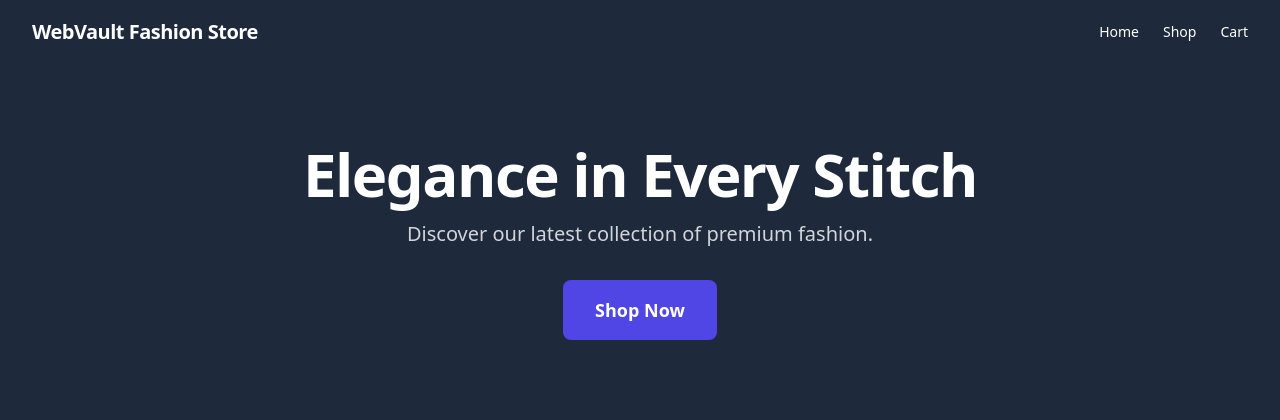
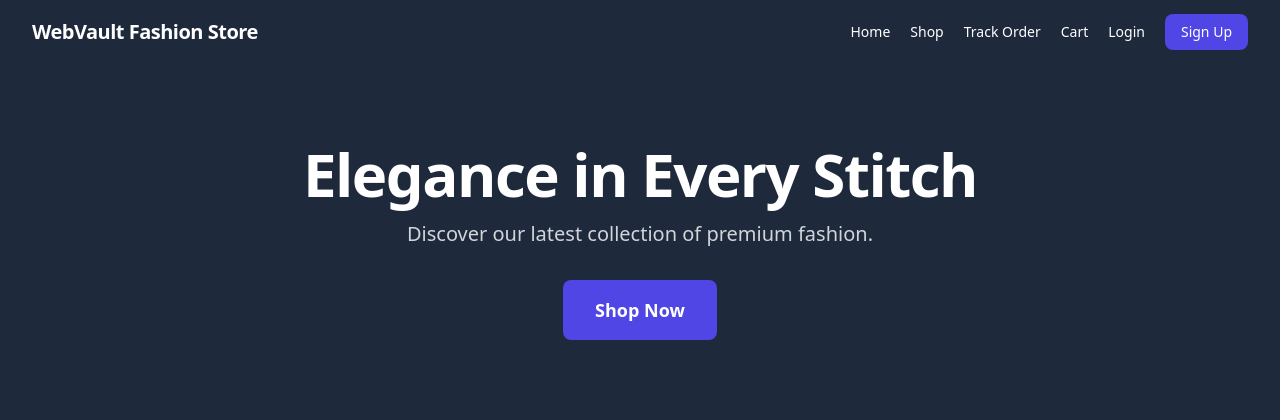
Before and after one commit to Rayflex189/webvault-fashion-commerce, a Django app: page / in a window 1280 px wide. Shown: the top 420 px of the page. Run offline with Django 5.2, Linux system fonts and the light colour scheme; data comes from the database, SQL or seed files in the repository; some libraries are stand-ins or nearby versions.

Commit message:
Update base.html
Save

```diff
--- a/templates/base.html
+++ b/templates/base.html
@@ -30,17 +30,34 @@
                     <span class="font-bold text-xl tracking-tight">{{ store.store_name }}</span>
                 {% endif %}
             </div>
-            <div class="flex gap-6 text-sm font-medium items-center">
+            <div class="flex gap-5 text-sm font-medium items-center">
     <a href="/" class="hover:text-gray-300 transition">Home</a>
     <a href="/shop/" class="hover:text-gray-300 transition">Shop</a>
+    <a href="{% url 'orders:track' %}" class="hover:text-gray-300 transition hidden sm:inline">Track Order</a>
     <a href="{% url 'orders:cart' %}" class="relative hover:text-gray-300 transition">
         Cart
         {% if cart_count > 0 %}
             <span class="absolute -top-2 -right-4 bg-[var(--primary-color)] text-white text-[10px] font-bold w-5 h-5 rounded-full flex items-center justify-center">{{ cart_count }}</span>
         {% endif %}
     </a>
+
+    {% if user.is_authenticated %}
+        <div class="relative group">
+            <button class="hover:text-gray-300 transition flex items-center gap-1">
+                {{ user.first_name|default:user.email|truncatechars:12 }}
+                <svg class="w-3 h-3" fill="none" stroke="currentColor" viewBox="0 0 24 24"><path stroke-linecap="round" stroke-linejoin="round" stroke-width="2" d="M19 9l-7 7-7-7"/></svg>
+            </button>
+            <div class="absolute right-0 mt-2 w-48 bg-white text-gray-800 rounded-lg shadow-lg opacity-0 invisible group-hover:opacity-100 group-hover:visible transition-all z-50">
+                <a href="{% url 'accounts:profile' %}" class="block px-4 py-2 text-sm hover:bg-gray-100 rounded-t-lg">My Account</a>
+                <a href="{% url 'orders:my_orders' %}" class="block px-4 py-2 text-sm hover:bg-gray-100">My Orders</a>
+                <a href="{% url 'accounts:logout' %}" class="block px-4 py-2 text-sm hover:bg-gray-100 rounded-b-lg text-red-600">Logout</a>
+            </div>
+        </div>
+    {% else %}
+        <a href="{% url 'accounts:login' %}" class="hover:text-gray-300 transition">Login</a>
+        <a href="{% url 'accounts:register' %}" class="bg-[var(--primary-color)] text-white px-4 py-2 rounded-lg hover:opacity-90 transition">Sign Up</a>
+    {% endif %}
 </div>
-        </div>
     </nav>
 
     <!-- Main Content -->
```
